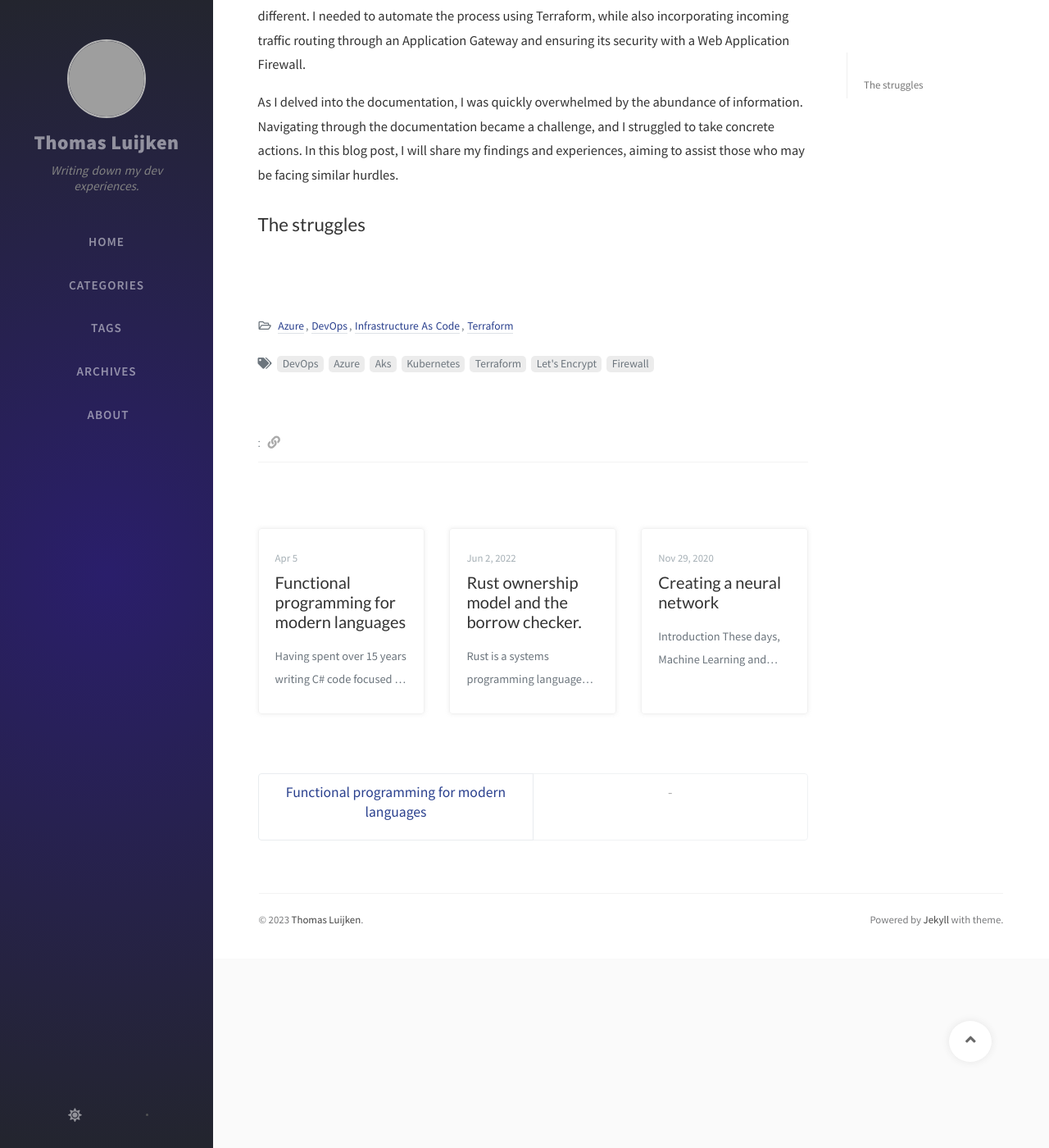
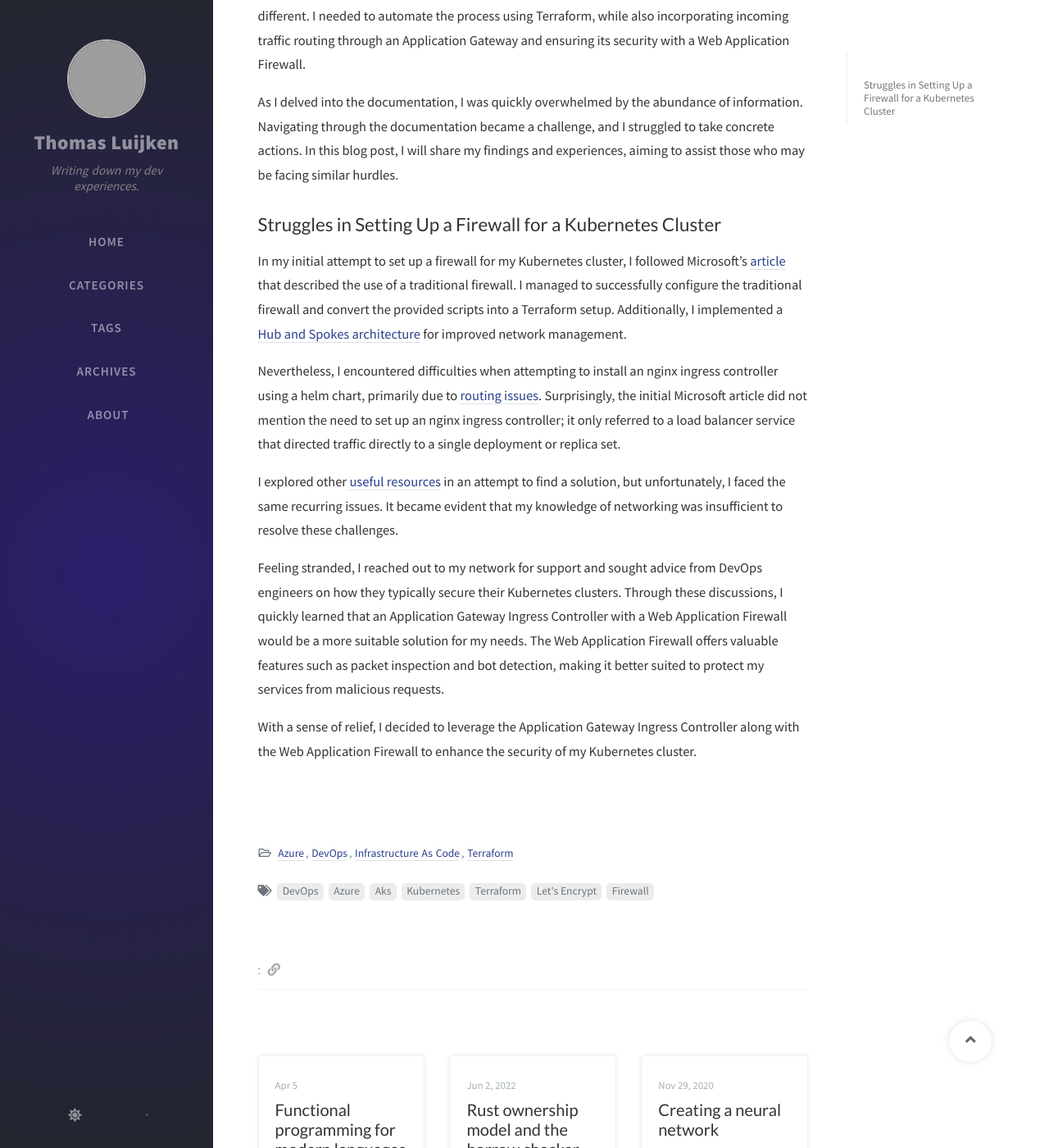
Before and after one commit to tluijken/tluijken.github.io, a Jekyll site: the page built from _posts/2023-06-13-aks-cluster-with-agic-and-waf-using-terraform.md, in a window 1280 px wide and 1400 px high, scrolled down 524 px. Shown: the whole window at 82% size. Built offline with Jekyll 4.4.1, drawn with Linux system fonts in a browser that asks for light colours; nearby versions of some CDN libraries; comment, search, counter and statistics services are not loaded; grey boxes are pictures that could not be loaded.

Commit message:
Added a paragraph about my struggles with a firewall

```diff
--- a/_posts/2023-06-13-aks-cluster-with-agic-and-waf-using-terraform.md
+++ b/_posts/2023-06-13-aks-cluster-with-agic-and-waf-using-terraform.md
@@ -26,4 +26,38 @@ of information. Navigating through the documentation became a challenge, and I
 struggled to take concrete actions. In this blog post, I will share my findings
 and experiences, aiming to assist those who may be facing similar hurdles.
 
-## The struggles
+## Struggles in Setting Up a Firewall for a Kubernetes Cluster
+
+In my initial attempt to set up a firewall for my Kubernetes cluster, I followed
+Microsoft's
+[article](https://learn.microsoft.com/en-us/azure/firewall/protect-azure-kubernetes-service)
+that described the use of a traditional firewall. I managed to successfully
+configure the traditional firewall and convert the provided scripts into a
+Terraform setup. Additionally, I implemented a [Hub and Spokes
+architecture](https://learn.microsoft.com/en-us/azure/architecture/reference-architectures/hybrid-networking/hub-spoke?tabs=cli)
+for improved network management.
+
+Nevertheless, I encountered difficulties when attempting to install an nginx
+ingress controller using a helm chart, primarily due to [routing
+issues](https://github.com/kubernetes/ingress-nginx/issues/7626#issuecomment-944053390).
+Surprisingly, the initial Microsoft article did not mention the need to set up
+an nginx ingress controller; it only referred to a load balancer service that
+directed traffic directly to a single deployment or replica set.
+
+I explored other [useful
+resources](https://denniszielke.medium.com/fully-private-aks-clusters-without-any-public-ips-finally-7f5688411184)
+in an attempt to find a solution, but unfortunately, I faced the same recurring
+issues. It became evident that my knowledge of networking was insufficient to
+resolve these challenges.
+
+Feeling stranded, I reached out to my network for support and sought advice from
+DevOps engineers on how they typically secure their Kubernetes clusters. Through
+these discussions, I quickly learned that an Application Gateway Ingress
+Controller with a Web Application Firewall would be a more suitable solution for
+my needs. The Web Application Firewall offers valuable features such as packet
+inspection and bot detection, making it better suited to protect my services
+from malicious requests.
+
+With a sense of relief, I decided to leverage the Application Gateway Ingress
+Controller along with the Web Application Firewall to enhance the security of my
+Kubernetes cluster.
```
